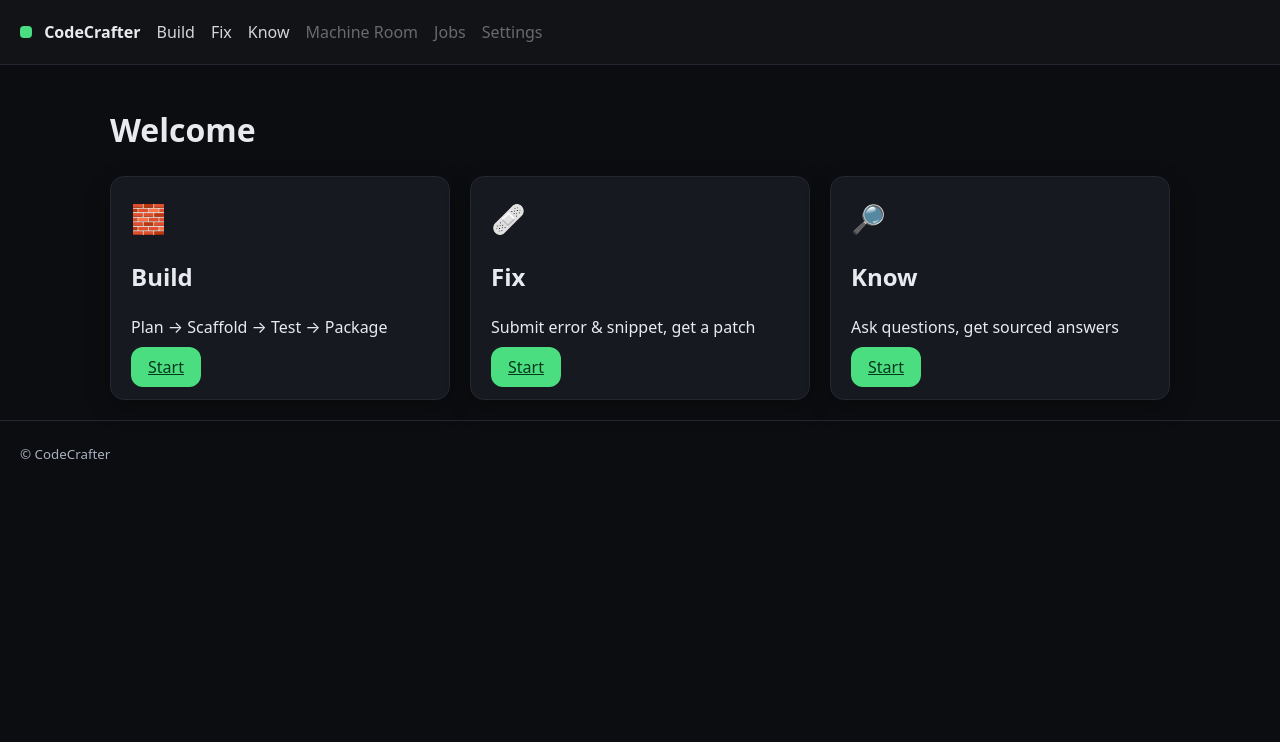
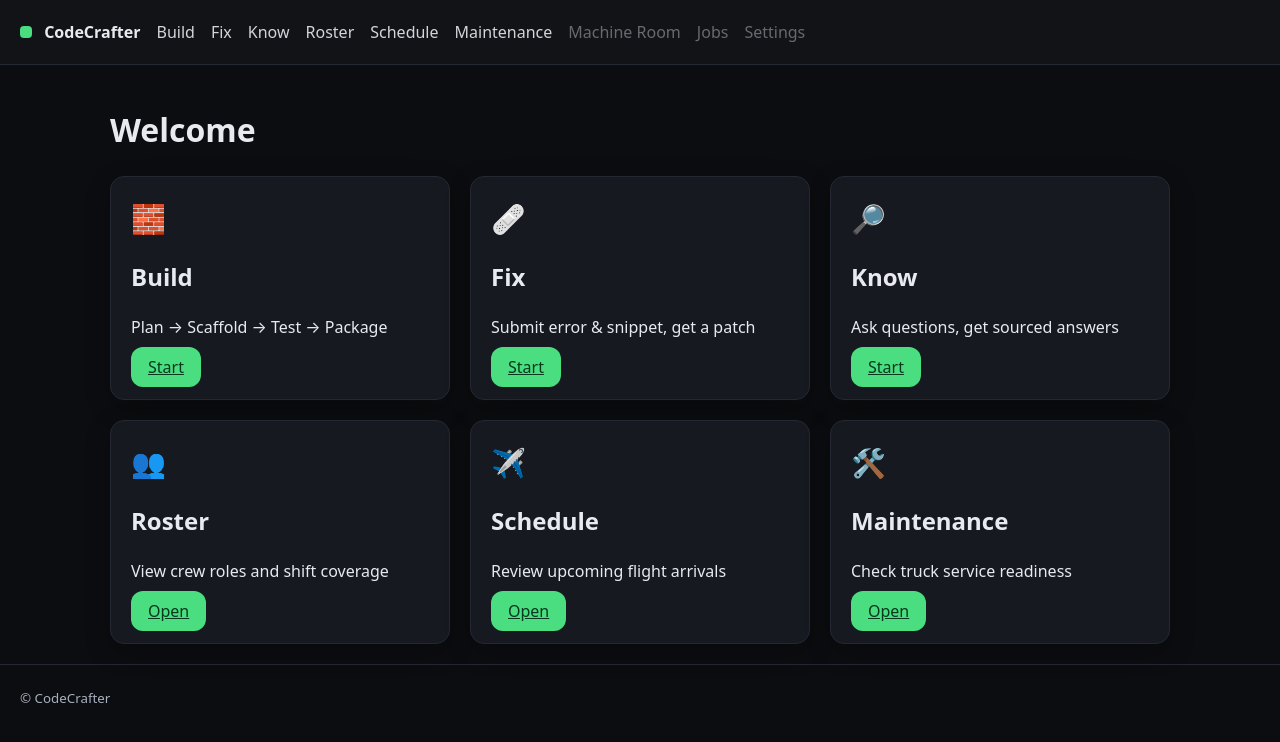
Before and after one commit to joesch21/Brain, a Flask app: page / in a window 1280 px wide. Shown: the top 742 px of the page. Run offline with Flask 3, Linux system fonts and the light colour scheme.

Commit message:
Add office manager pages with stub data

```diff
--- a/app.py
+++ b/app.py
@@ -1,6 +1,25 @@
 import os
 from zipfile import ZipFile, ZIP_DEFLATED
 from flask import Flask, render_template, request, jsonify, send_from_directory
+# ----- Office Manager Stub Data -----
+# These in-memory lists represent basic roster, flight schedule and truck maintenance data.
+# In a real application, replace them with a database or API calls.
+ROSTER = [
+    {"name": "Alice", "role": "Refueler", "shift": "Morning"},
+    {"name": "Bob", "role": "Driver", "shift": "Afternoon"},
+    {"name": "Carol", "role": "Supervisor", "shift": "Night"},
+]
+FLIGHTS = [
+    {"flight": "QF123", "eta": "2025-12-01 09:00", "status": "Scheduled"},
+    {"flight": "VA456", "eta": "2025-12-01 10:30", "status": "Delayed"},
+    {"flight": "CX789", "eta": "2025-12-01 12:15", "status": "Scheduled"},
+]
+TRUCKS = [
+    {"id": "Truck-1", "next_maintenance": "2025-12-05", "status": "OK"},
+    {"id": "Truck-2", "next_maintenance": "2025-12-03", "status": "Due"},
+    {"id": "Truck-3", "next_maintenance": "2025-12-10", "status": "OK"},
+]
+
 from dotenv import load_dotenv
 
 load_dotenv()  # loads OPENAI_API_KEY, FLASK_SECRET_KEY, etc.
@@ -38,6 +57,33 @@ def fix():
 @app.route("/know", methods=["GET", "POST"])
 def know():
     return render_template("know.html", answer=None)
+
+# ----- Pages: Office Manager -----
+@app.route("/roster")
+def roster_page():
+    """
+    Roster page showing personnel assignments.
+    One sentence explanation: renders roster.html with the current roster data.
+    """
+    return render_template("roster.html", roster=ROSTER)
+
+
+@app.route("/schedule")
+def schedule_page():
+    """
+    Flight schedule page listing upcoming flights.
+    One sentence explanation: renders schedule.html with flight schedule data.
+    """
+    return render_template("schedule.html", flights=FLIGHTS)
+
+
+@app.route("/maintenance")
+def maintenance_page():
+    """
+    Truck maintenance page showing upcoming service dates.
+    One sentence explanation: renders maintenance.html with truck maintenance data.
+    """
+    return render_template("maintenance.html", trucks=TRUCKS)
 
 # ----- API: Build -----
 @app.route("/api/build/plan", methods=["POST"])
--- a/templates/_layout.html
+++ b/templates/_layout.html
@@ -18,6 +18,9 @@
       <a class="cc-nav-link" href="{{ url_for('build') }}">Build</a>
       <a class="cc-nav-link" href="{{ url_for('fix') }}">Fix</a>
       <a class="cc-nav-link" href="{{ url_for('know') }}">Know</a>
+      <a class="cc-nav-link" href="{{ url_for('roster_page') }}">Roster</a>
+      <a class="cc-nav-link" href="{{ url_for('schedule_page') }}">Schedule</a>
+      <a class="cc-nav-link" href="{{ url_for('maintenance_page') }}">Maintenance</a>
       <span class="cc-nav-link cc-nav-link--disabled" aria-disabled="true">Machine Room</span>
       <span class="cc-nav-link cc-nav-link--disabled" aria-disabled="true">Jobs</span>
       <span class="cc-nav-link cc-nav-link--disabled" aria-disabled="true">Settings</span>
--- a/templates/home.html
+++ b/templates/home.html
@@ -27,5 +27,29 @@
       <a href="{{ url_for('know') }}" class="cc-btn cc-btn--primary">Start</a>
     </div>
   </div>
+  <div class="cc-card">
+    <div class="cc-card-icon" aria-hidden="true">👥</div>
+    <h2>Roster</h2>
+    <p>View crew roles and shift coverage</p>
+    <div class="cc-card-actions">
+      <a href="{{ url_for('roster_page') }}" class="cc-btn cc-btn--primary">Open</a>
+    </div>
+  </div>
+  <div class="cc-card">
+    <div class="cc-card-icon" aria-hidden="true">✈️</div>
+    <h2>Schedule</h2>
+    <p>Review upcoming flight arrivals</p>
+    <div class="cc-card-actions">
+      <a href="{{ url_for('schedule_page') }}" class="cc-btn cc-btn--primary">Open</a>
+    </div>
+  </div>
+  <div class="cc-card">
+    <div class="cc-card-icon" aria-hidden="true">🛠️</div>
+    <h2>Maintenance</h2>
+    <p>Check truck service readiness</p>
+    <div class="cc-card-actions">
+      <a href="{{ url_for('maintenance_page') }}" class="cc-btn cc-btn--primary">Open</a>
+    </div>
+  </div>
 </div>
 {% endblock %}
```
Also changed, not shown: templates/maintenance.html (added, +43 -0 lines), templates/roster.html (added, +43 -0 lines), templates/schedule.html (added, +43 -0 lines).
